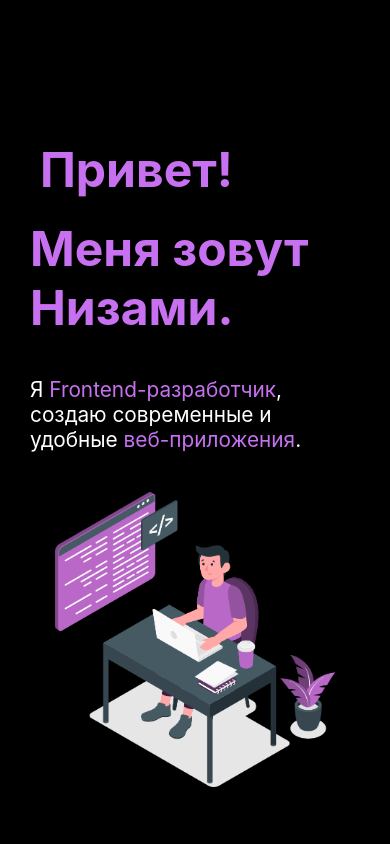
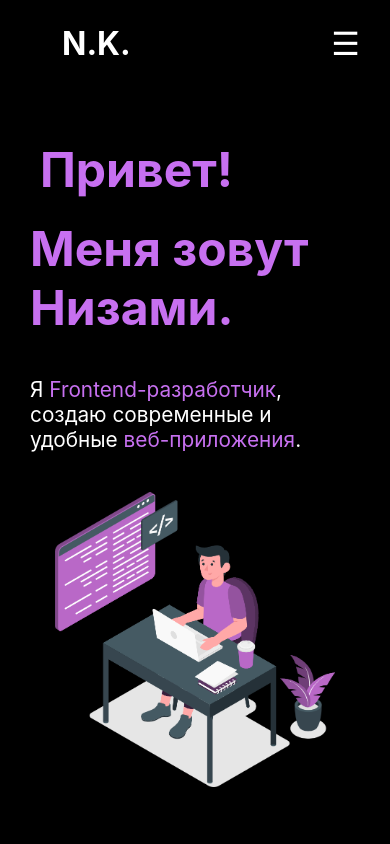
Before and after one commit to IIIWinterIII/Portfolio, a React (Create React App) app: page / in a window 390 px wide. Shown: the top 844 px of the page. Built offline with nearby package versions, Linux system fonts and the light colour scheme.

Commit message:
added slidebar for mobile resolution

```diff
--- a/src/App.jsx
+++ b/src/App.jsx
@@ -7,7 +7,7 @@ import Footer from "./components/Footer.jsx";
 function App() {
   return (
     <div className="app-container">
-      {/* <Header /> */}
+      <Header />
       <main className="content">
         <Routes>
           {routes.map(({ path, component: Component }, index) => (
--- a/src/components/Header.jsx
+++ b/src/components/Header.jsx
@@ -6,7 +6,10 @@ import { FontAwesomeIcon } from "@fortawesome/react-fontawesome";
 import { faCodeBranch } from "@fortawesome/free-solid-svg-icons";
 
 function Header() {
+  const [isOpen, setIsOpen] = useState(false);
   const [isScrolled, setIsScrolled] = useState(false);
+
+  const toggleMenu = () => setIsOpen(!isOpen);
 
   useEffect(() => {
     const handleScroll = () => {
@@ -24,7 +27,7 @@ function Header() {
           N.K.
         </Link>
       </div>
-      <div className="navigation">
+      <div className={`navigation ${isOpen ? 'open' : ''}`}>
         <nav>
           <ul>
             {routes.map((it, index) => (
@@ -35,14 +38,20 @@ function Header() {
                 </Link>
               </li>
             ))}
+            <li key={5} className="cbf">
+              <a
+                href="https://github.com/IIIWinterIII/Portfolio"
+                className="btn"
+              >
+                <FontAwesomeIcon icon={faCodeBranch} className="icons" />
+              </a>
+            </li>
           </ul>
         </nav>
-        <div className="cbf">
-          <a href="https://github.com/IIIWinterIII/Portfolio" className="btn">
-            <FontAwesomeIcon icon={faCodeBranch} className="icons" />
-          </a>
-        </div>
       </div>
+      <button className="menu-toggle" onClick={toggleMenu}>
+        ☰
+      </button>
     </header>
   );
 }
--- a/src/styles/components/Header.css
+++ b/src/styles/components/Header.css
@@ -1,6 +1,6 @@
-/* * {
-  border: 1px solid greenyellow;
-} */
+* {
+  /* border: 1px solid greenyellow; */
+}
 
 .header {
   width: 100%;
@@ -41,6 +41,16 @@ header .navigation {
   padding-right: 40px;
 }
 
+.menu-toggle {
+  background: none;
+  border: none;
+  font-size: 2rem;
+  color: #fff;
+  cursor: pointer;
+  display: none;
+  padding-right: 0px;
+}
+
 header nav ul {
   list-style: none;
   display: flex;
@@ -69,8 +79,8 @@ header .cbf {
   display: flex;
   justify-content: center;
   align-items: center;
-  min-width: 50px;
-  min-height: 50px;
+  min-width: 30px;
+  min-height: 30px;
 }
 
 header .cbf .btn {
@@ -79,8 +89,8 @@ header .cbf .btn {
   text-decoration: none;
   border-radius: 5px;
   transition: color 0.3s, border-color 0.3s, box-shadow 0.3s ease, color 0.3s;
-  padding: 15px 15px;
-  margin: 1em;
+  padding: 10px 10px;
+  margin: 5px;
 }
 
 header .btn .icons {
@@ -95,66 +105,59 @@ header .btn:hover {
 
 /* Мобильные устройства */
 @media (max-width: 767px) {
-  /* .header {
+ .header {
+  justify-content: space-between;
+  padding: 0 30px;
+  }
+
+  header .logo {
+    padding-left: 0;
+
+  }
+
+  header .logo .link {
+    font-size: 2rem;
+  }
+
+  .menu-toggle {
+    display: block;
+  }
+
+  header .navigation {
+    display: none;
+  }
+
+  header nav {
     width: 100%;
   }
 
-  .navigation {
-    display: none;
-    position: absolute;
-    top: 0;
-    left: 0;
+  header nav ul {
+    flex-direction: column;
+    align-items: center;
+    gap: 0.5rem;
+
+  }
+
+  header nav ul li  {
     width: 100%;
-    background-color: #181a27;
-    box-shadow: 0 5px 10px rgba(0, 0, 0, 0.2);
-    z-index: 1000;
-    transform: translateY(-100%);
-    transition: transform 0.3s ease-in-out;
+    text-align: center;
   }
 
   .navigation.open {
     display: flex;
-    flex-direction: column;
     align-items: center;
-    transform: translateY(0);
-    height: auto;
-  }
+    gap: 0.5rem;
+    position: absolute;
+    top: 6rem;
+    right: 1rem;
+    padding: 5px;
+    border-radius: 8px;
+    width: 100px;
 
-  header .top-bar .hamburger, header .navigation .hamburger {
-    display: block;
-    font-size: 2em;
-    padding: 10px;
-  }
+    background-color: rgba(25, 23, 40, 0.90);
+    box-shadow: 0 2px 5px rgba(0, 0, 0, 0.1);
+}
 
-  .header .top-bar {
-    display: flex;
-    align-items: center;
-  }
-
-  header .logo {
-    padding-left: 0;
-  }
-
-  .navigation nav {
-    width: 100%;
-    display: flex;
-    margin: 0 auto;
-  }
-
-  .navigation nav ul {
-    display: flex;
-    flex-direction: column;
-    gap: 20px;
-    padding: 20px;
-    text-align: center;
-  }
-
-  .navigation .cbf {
-    margin: 0 auto;
-    width: 100%;
-
-
-  } */
 }
 
 /* Планшеты */
@@ -186,6 +189,10 @@ header .btn:hover {
     align-items: center;
   }
 
+  header nav ul li {
+    display: flex;
+  }
+
   header nav .link .icons {
     padding: 0 10px;
   }
```
